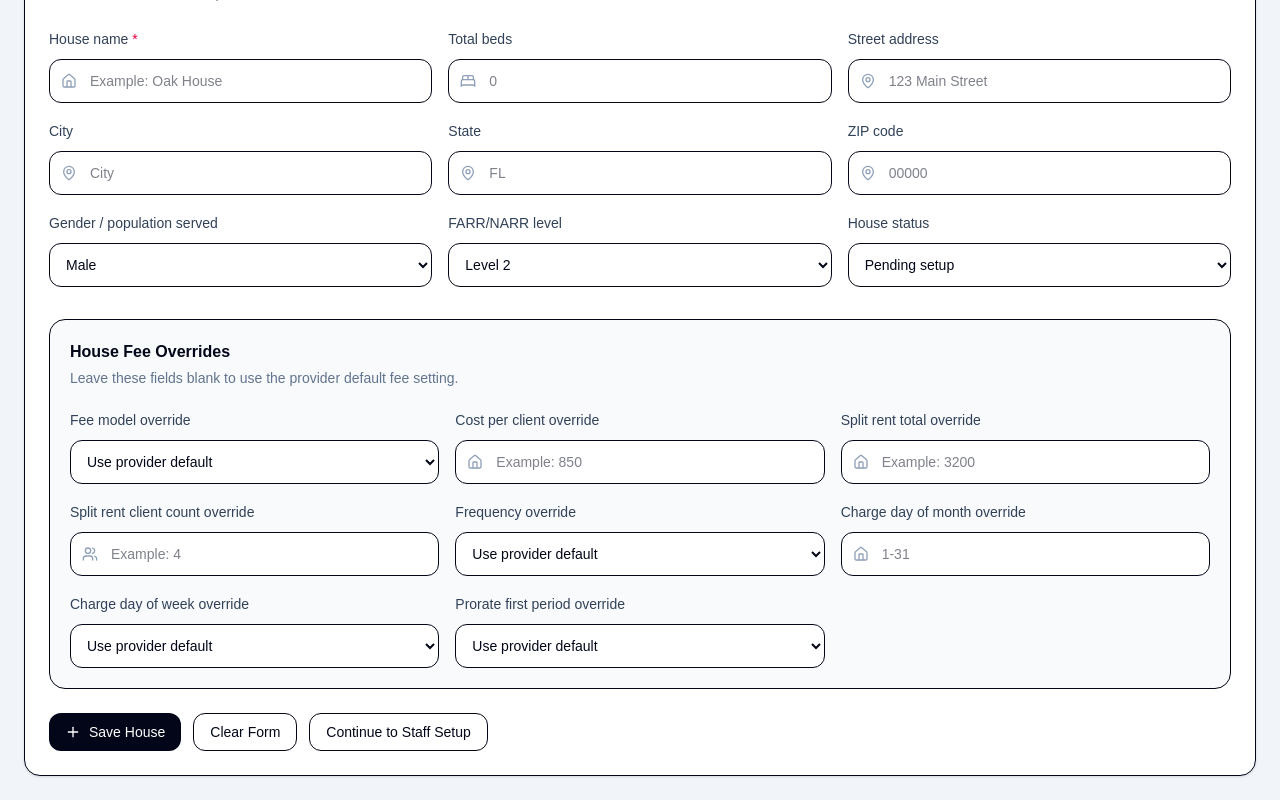
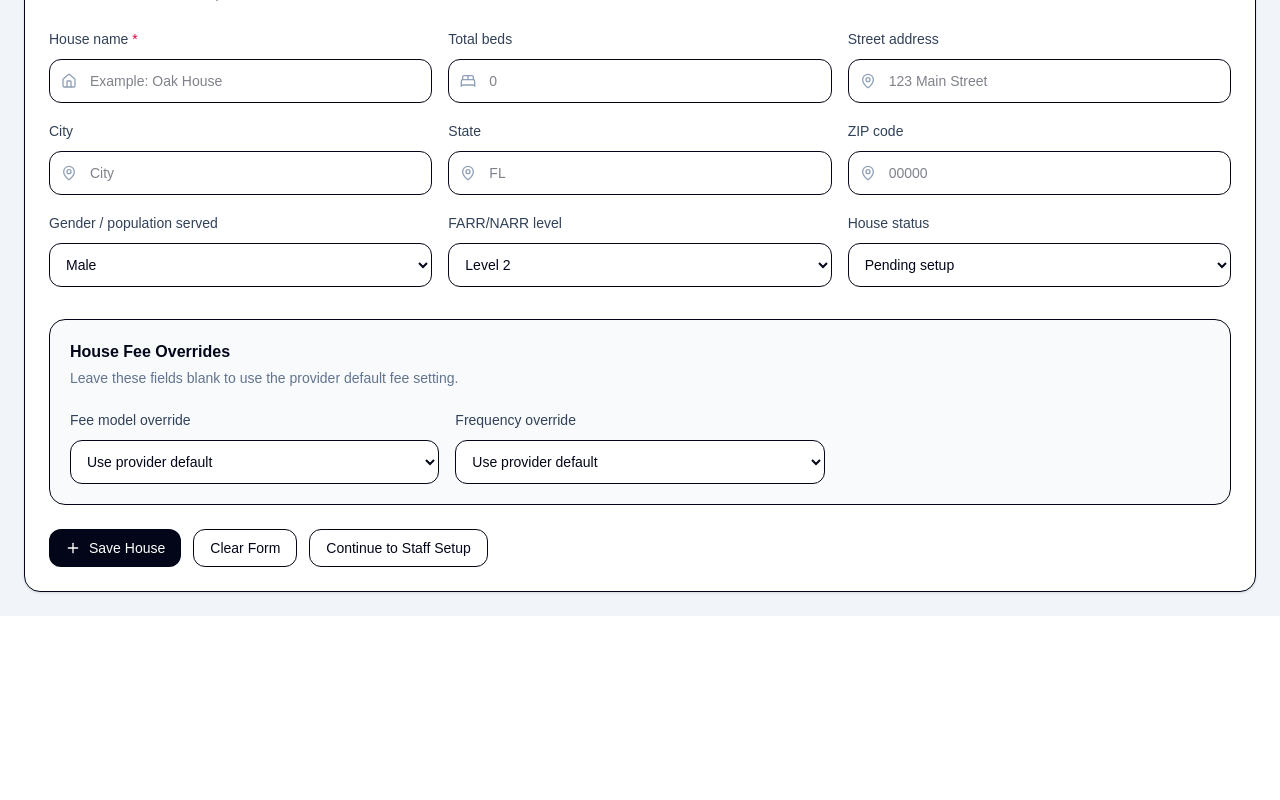
Before and after one commit to RBooth10/halfway-portal, a Next.js app: page /houses in a window 1280 px wide. Shown: the part 1016-1816 px from the top of the page. After the commit the page ends 1632 px from the top, so only its background shows below. Built offline with nearby package versions, Linux system fonts and the light colour scheme.

Commit message:
Clean house fee override fields

```diff
--- a/app/houses/page.tsx
+++ b/app/houses/page.tsx
@@ -459,6 +459,12 @@ export default function HousesPage() {
     (house) => String(house.status ?? "active").toLowerCase() !== "inactive"
   );
 
+  const showCostPerClientOverride = form.program_fee_model_override === "cost_per_client";
+  const showSplitRentOverride = form.program_fee_model_override === "split_rent";
+  const showMonthlyChargeDayOverride = form.program_fee_frequency_override === "monthly";
+  const showWeeklyChargeDayOverride =
+    form.program_fee_frequency_override === "weekly" || form.program_fee_frequency_override === "biweekly";
+
 
   return (
     <PageShell>
@@ -732,6 +738,7 @@ export default function HousesPage() {
                   </select>
                 </label>
 
+                {showCostPerClientOverride ? (
                   <Field
                     label="Cost per client override"
                     placeholder="Example: 850"
@@ -740,7 +747,10 @@ export default function HousesPage() {
                     value={form.cost_per_client_override}
                     onChange={(value) => updateField("cost_per_client_override", value)}
                   />
+                ) : null}
 
+                {showSplitRentOverride ? (
+                  <>
                     <Field
                       label="Split rent total override"
                       placeholder="Example: 3200"
@@ -758,6 +768,8 @@ export default function HousesPage() {
                       value={form.split_rent_client_count_override}
                       onChange={(value) => updateField("split_rent_client_count_override", value)}
                     />
+                  </>
+                ) : null}
 
                 <label className="block">
                   <span className="text-sm font-medium text-slate-700">Frequency override</span>
@@ -774,6 +786,7 @@ export default function HousesPage() {
                   </select>
                 </label>
 
+                {showMonthlyChargeDayOverride ? (
                   <Field
                     label="Charge day of month override"
                     placeholder="1-31"
@@ -782,7 +795,9 @@ export default function HousesPage() {
                     value={form.program_fee_charge_day_of_month_override}
                     onChange={(value) => updateField("program_fee_charge_day_of_month_override", value)}
                   />
+                ) : null}
 
+                {showWeeklyChargeDayOverride ? (
                   <label className="block">
                     <span className="text-sm font-medium text-slate-700">Charge day of week override</span>
                     <select
@@ -800,7 +815,9 @@ export default function HousesPage() {
                       <option>Sunday</option>
                     </select>
                   </label>
+                ) : null}
 
+                {form.program_fee_frequency_override && form.program_fee_frequency_override !== "daily" ? (
                   <label className="block">
                     <span className="text-sm font-medium text-slate-700">Prorate first period override</span>
                     <select
@@ -813,6 +830,7 @@ export default function HousesPage() {
                       <option value="false">No</option>
                     </select>
                   </label>
+                ) : null}
               </div>
             </div>
 
```
Lines whose indentation alone changed are shown as unchanged.
